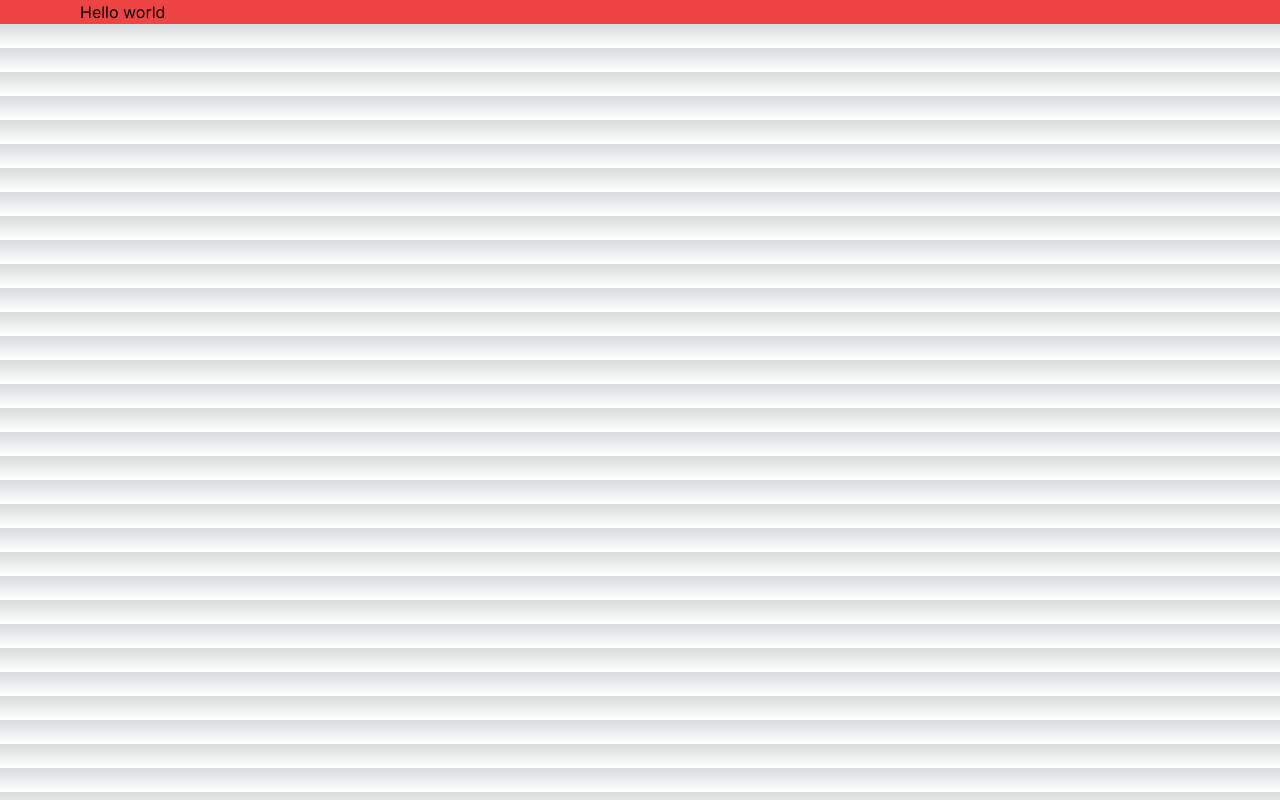
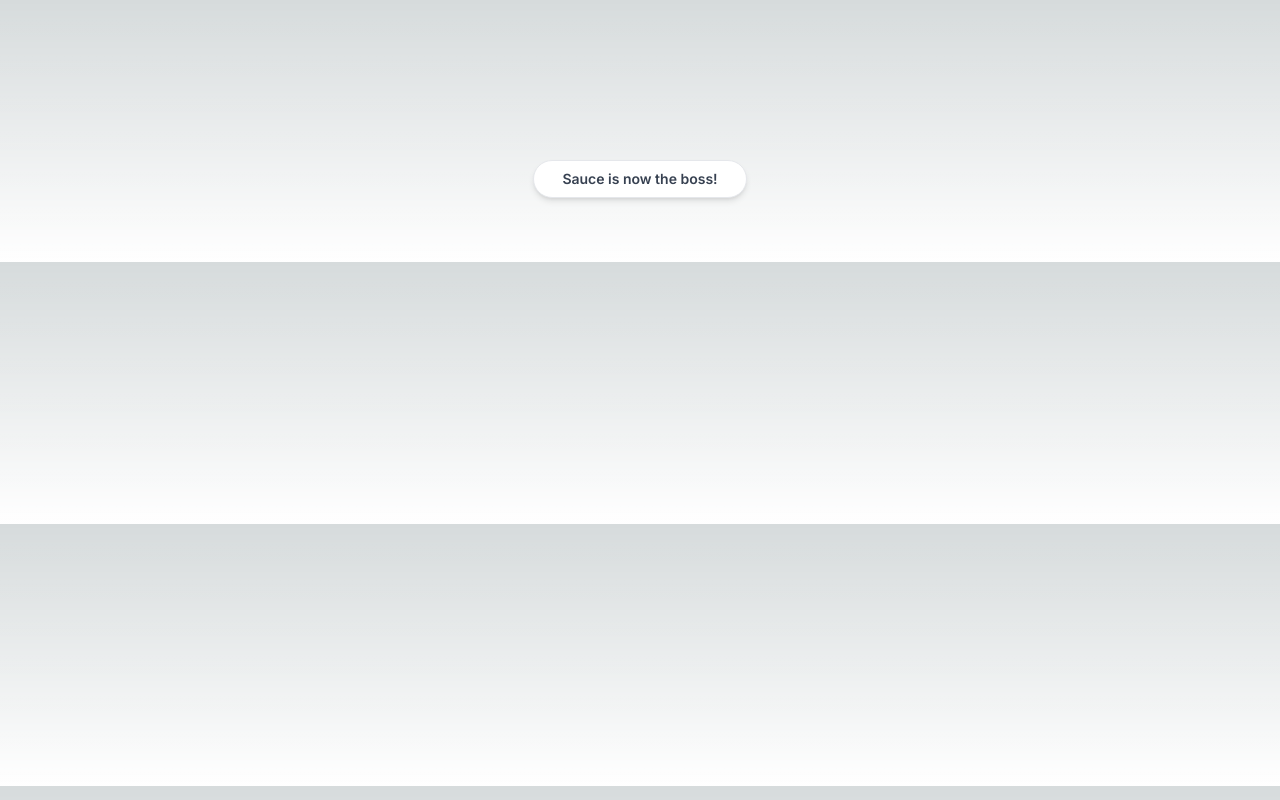
Before and after one commit to CeeFM/Sauce, a Next.js app: page / in a window 1280 px wide. Built offline with nearby package versions, Linux system fonts and the light colour scheme.

Commit message:
more setup

```diff
--- a/src/app/page.tsx
+++ b/src/app/page.tsx
@@ -2,6 +2,12 @@
 
 export default function Home() {
   return (
-    <MaxWidthWrapper className="bg-red-500">Hello world</MaxWidthWrapper>
+    <MaxWidthWrapper className="mb-12 mt-28 sm:mt-40 flex flex-col items-center justify-center text-center">
+      <div className="mx-auto mb-4 flex max-w-fit items-center justify-center space-x-2 overflow-hidden rounded-full border border-gray-200 bg-white px-7 py-2 shadow-md backdrop-blur transition-all hover:border-gray-300 hover:bg-white/50">
+      <p className="text-sm font-semibold text-gray-700">
+        Sauce is now the boss!
+      </p>
+      </div>
+    </MaxWidthWrapper>
   );
 }
--- a/src/components/MaxWidthWrapper.tsx
+++ b/src/components/MaxWidthWrapper.tsx
@@ -9,7 +9,7 @@
     children: ReactNode;
 }) => {
     return (
-        <div className={cn('mx-auto bg-red-500 bg-green-500 w-full max-w-screen-x1 px-2.5 md:px-20', className)}>
+        <div className={cn('mx-auto w-full max-w-screen-x1 px-2.5 md:px-20', className)}>
             {children}
         </div>
     )
```
